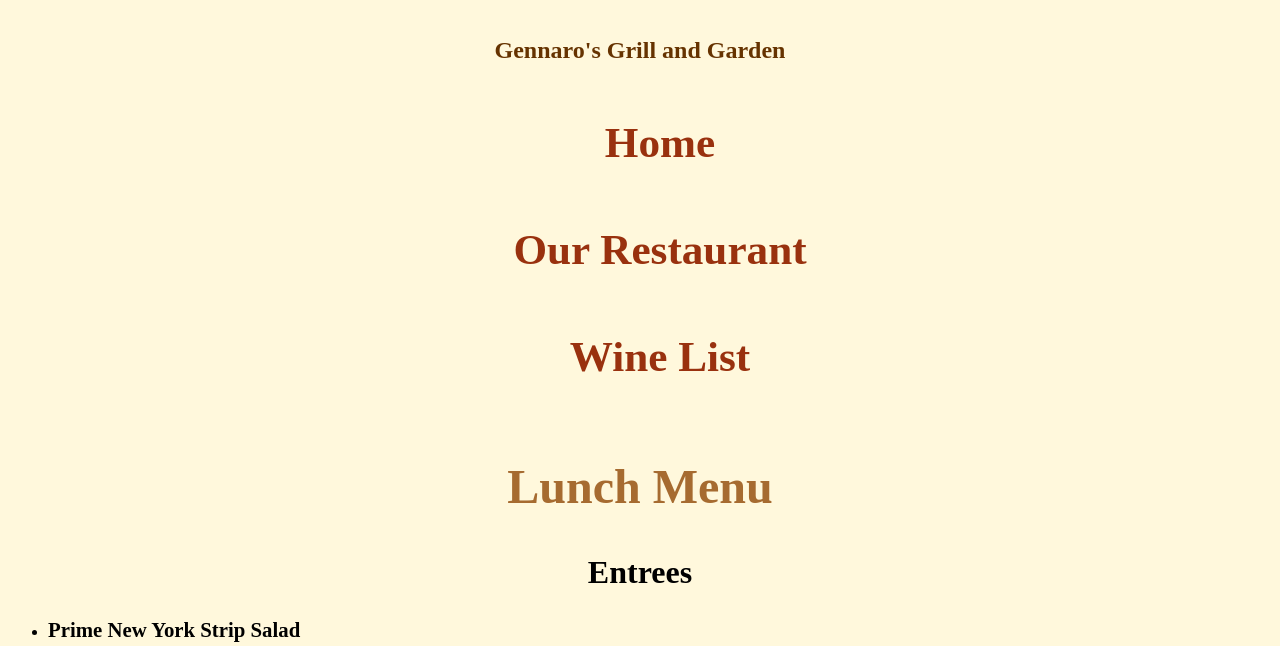
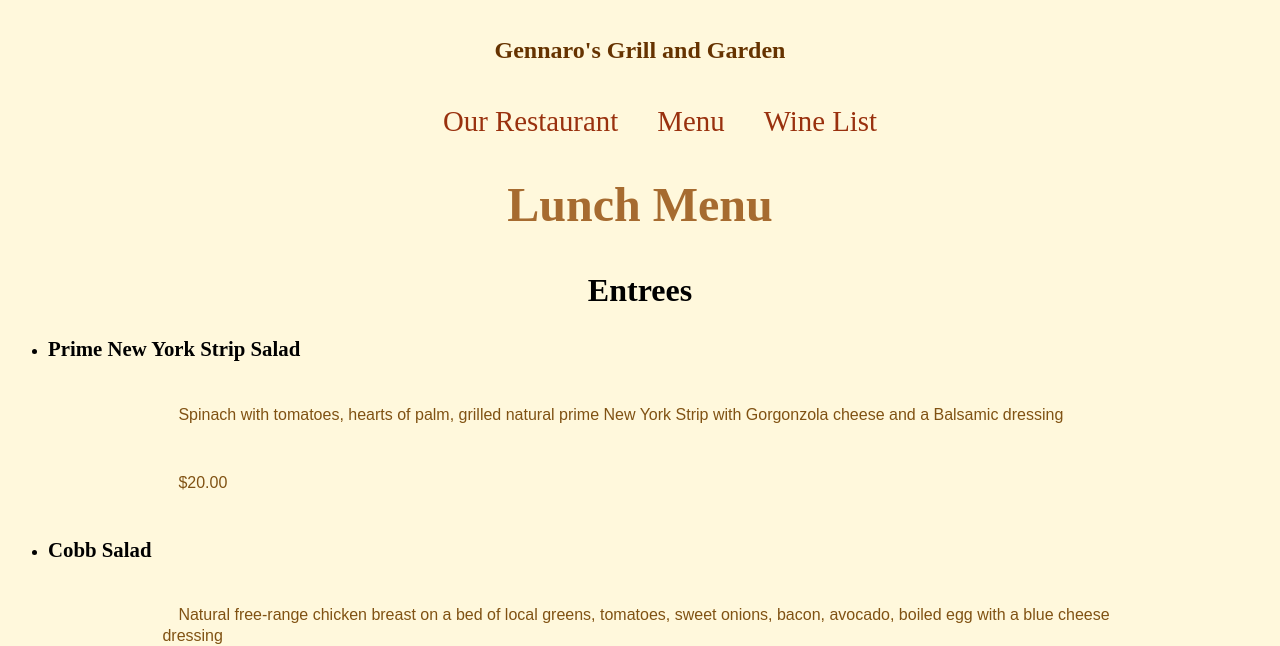
Before and after one commit to alyssaolivarria03/alyssaolivarria03.github.io, a plain HTML site: page grc338/redesign-mobile-first/menu.html in a window 1280 px wide. Shown: the part 172-818 px from the top of the page. Drawn offline with Linux system fonts and the light colour scheme.

Commit message:
Add files via upload

```diff
--- a/grc338/redesign-mobile-first/main.css
+++ b/grc338/redesign-mobile-first/main.css
@@ -10,7 +10,7 @@ div.welcome{
   margin-right: auto;
 }
 h1{
-    padding:1em 1em 0em 1em;
+    padding:1em 1em 1em 1em;
     color: #663300;
     text-align: center;
     font-family: Serif;
@@ -35,9 +35,11 @@ img {
 }
 
 a{
+    padding: 2em 0em 0em 0em;
     text-decoration: none;
     color:#99310E;
     font-size: 1.8em;
+    font-family: serif;
 }
 
 
--- a/grc338/redesign-mobile-first/menu.html
+++ b/grc338/redesign-mobile-first/menu.html
@@ -14,19 +14,21 @@
             </a>
        </div>
         <h1>Gennaro's Grill and Garden</h1>
+
         <div class="links">
             <ul>
-                <li><h2> <a href="index.html"> Home </a>
-                </h2></li>
-                <li><h2> <a href="ourrestaurant.html"> Our Restaurant </a>
-                </h2>
+                <li> <a href="index.html"> Our Restaurant </a>
+
                 </li>
+                <li> <a href="ourrestaurant.html"> Menu </a>
 
-                <li><h2> <a href="winelist.html"> Wine List </a>
-                </h2>
+                </li>
+                <li> <a href="winelist.html"> Wine List </a>
+
                 </li>
             </ul>
         </div>
+
         <div class="foodmenu">
 
         <div class="headers">
```
Also changed, not shown: grc338/redesign-mobile-first/ourrestaurant.html (+9 -6 lines), grc338/redesign-mobile-first/winelist.html (+7 -6 lines).
